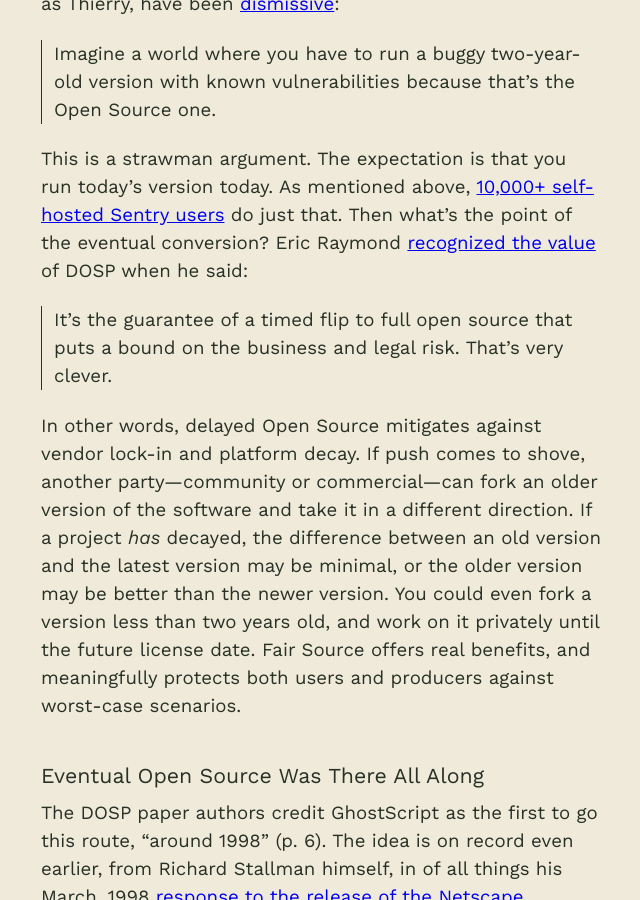
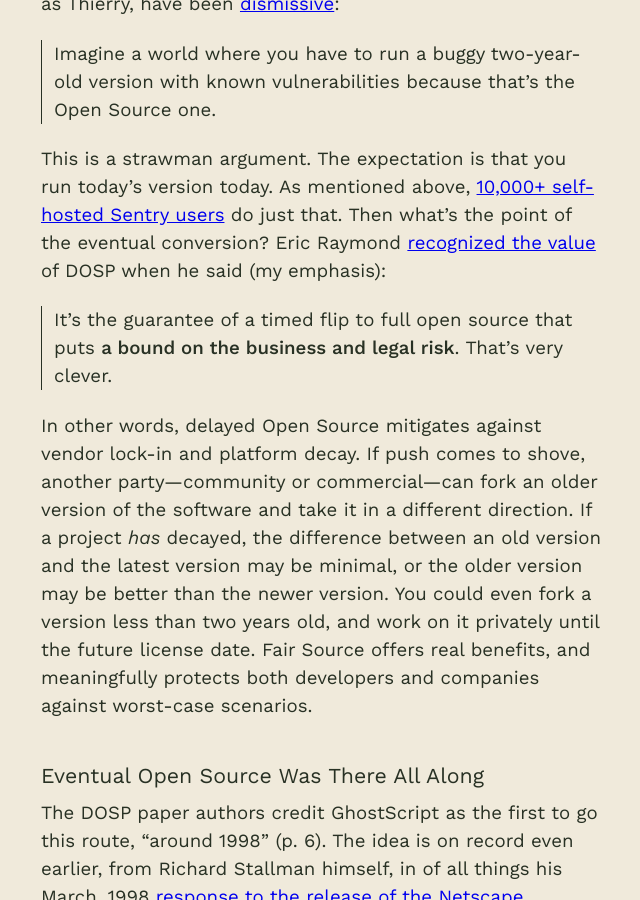
Before and after one commit to chadwhitacre/openpath, a Jekyll site: the page built from 2024/the-historical-case-for-fair-source/index.md, in a window 1280 px wide and 900 px high, scrolled down 11301 px. Shown: the whole window, without its empty margins (319-959 px from the left). Built offline with Jekyll 4.4.1, drawn with Linux system fonts in a browser that asks for light colours; some web fonts are replaced; comment, search, counter and statistics services are not loaded.

Commit message:
Preening

```diff
--- a/2024/the-historical-case-for-fair-source/index.md
+++ b/2024/the-historical-case-for-fair-source/index.md
@@ -332,10 +332,10 @@
 users](https://openpath.chadwhitacre.com/2024/widespread-use-of-a-fair-source-product/)
 do just that. Then what's the point of the eventual conversion? Eric Raymond
 [recognized the value](https://x.com/esrtweet/status/1790870518456861153) of
-DOSP when he said:
+DOSP when he said (my emphasis):
 
-> It's the guarantee of a timed flip to full open source that puts a bound on
-> the business and legal risk. That's very clever.
+> It's the guarantee of a timed flip to full open source that puts <b>a bound
+> on the business and legal risk</b>. That's very clever.
 
 In other words, delayed Open Source mitigates against vendor lock-in and
 platform decay. If push comes to shove, another party—community or
@@ -344,8 +344,8 @@
 and the latest version may be minimal, or the older version may be better than
 the newer version. You could even fork a version less than two years old, and
 work on it privately until the future license date. Fair Source offers real
-benefits, and meaningfully protects both users and producers against worst-case
-scenarios.
+benefits, and meaningfully protects both developers and companies against
+worst-case scenarios.
 
 ### Eventual Open Source Was There All Along
 
```
